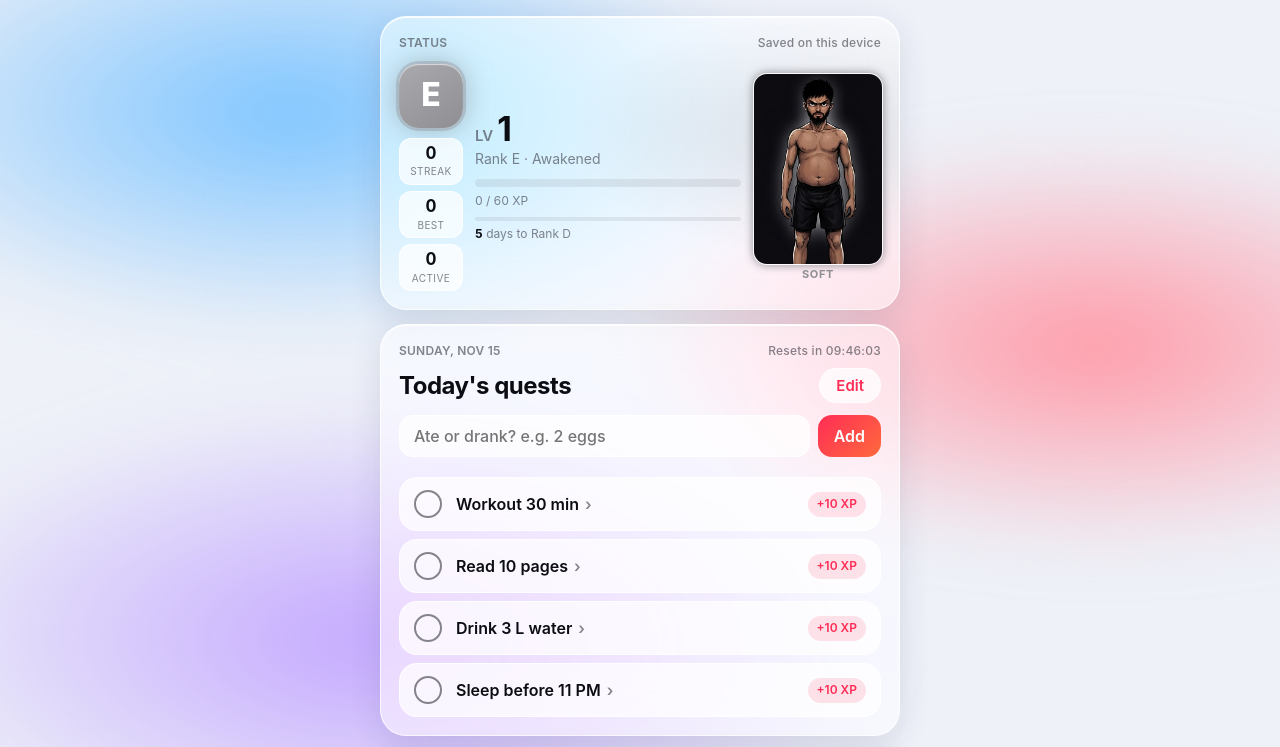
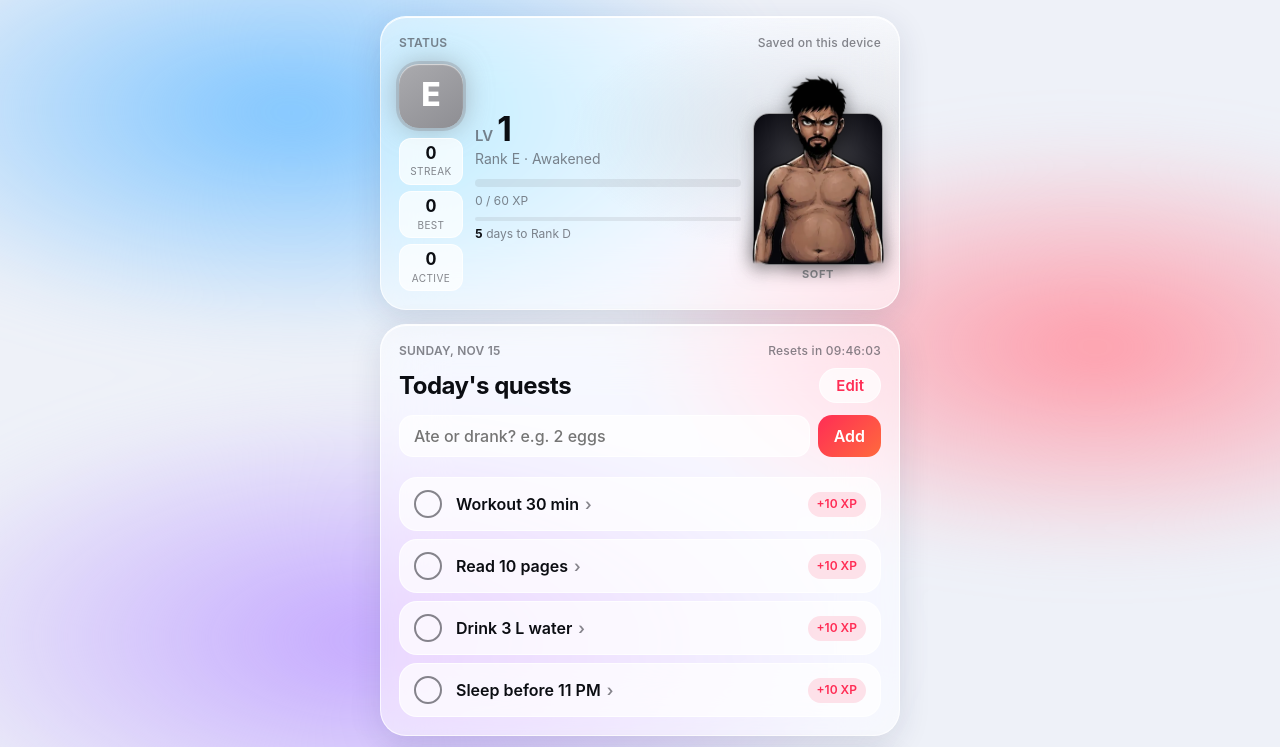
Before and after one commit to lovishbangarh22-rgb/Ascend, a plain HTML site: page index.html in a window 1280 px wide. Shown: the top 747 px of the page. Drawn offline with Linux system fonts and the light colour scheme.

Commit message:
Character: cut-out torso popping out of the frame
Co-Authored-By: Claude Opus 5.5 <noreply@anthropic.com>
Claude-Session: https://claude.ai/code/session_01RQS9JwNUnA4oCmsgwvXP6g

```diff
--- a/index.html
+++ b/index.html
@@ -42,7 +42,9 @@ h1,h2{margin:0;text-wrap:balance;font-family:var(--f);letter-spacing:-.02em}
 .mstat b{display:block;font-family:var(--f-round);font-size:17px;font-weight:700;font-variant-numeric:tabular-nums}
 .mstat span{font-size:10px;color:var(--muted);text-transform:uppercase;letter-spacing:.04em}
 .hero{display:grid;justify-items:center;gap:2px}
-.hero img{width:128px;height:190px;object-fit:cover;object-position:top;border-radius:14px;border:1px solid var(--edge);transition:filter .6s,box-shadow .6s}
+.hero .frame{position:relative;width:128px;height:150px;margin-top:40px;border-radius:16px;border:1px solid color-mix(in srgb,var(--rk,#8e8e93) 55%,var(--edge));
+  background:radial-gradient(80% 70% at 50% 35%,color-mix(in srgb,var(--rk,#8e8e93) 55%,#0b0b12),#0b0b12 75%);box-shadow:0 0 18px color-mix(in srgb,var(--rk,#8e8e93) 45%,transparent);transition:box-shadow .6s}
+.hero .frame img{position:absolute;left:50%;bottom:0;height:190px;width:auto;max-width:none;transform:translateX(-50%);filter:drop-shadow(0 6px 10px rgba(0,0,0,.55));pointer-events:none}
 .hstage{font-size:11px;font-weight:700;letter-spacing:.06em;text-transform:uppercase;color:var(--rk,var(--muted))}
 .rank{width:72px;height:72px;border-radius:22px;display:grid;place-items:center;color:#fff;font-family:var(--f-round);font-weight:800;font-size:38px;
   background:linear-gradient(145deg,color-mix(in srgb,var(--rk) 75%,#fff),var(--rk));box-shadow:inset 0 1px 1px rgba(255,255,255,.6),0 0 0 3px color-mix(in srgb,var(--rk) 35%,transparent),0 0 28px color-mix(in srgb,var(--rk) 65%,transparent);animation:aura 3s ease-in-out infinite alternate}
@@ -183,7 +185,7 @@ h1,h2{margin:0;text-wrap:balance;font-family:var(--f);letter-spacing:-.02em}
         <div class="rnext" id="rnext"></div>
       </div>
       <div class="hero" aria-label="Your character">
-        <img id="heroImg" src="img/s0.jpg" alt="">
+        <div class="frame"><img id="heroImg" src="img/p0.webp" alt=""></div>
         <span class="hstage" id="hstage">Soft</span>
       </div>
     </div>
@@ -324,10 +326,11 @@ function smooth(pts){ // closed Catmull-Rom -> cubic bezier
     d+=`C${c1[0].toFixed(1)},${c1[1].toFixed(1)} ${c2[0].toFixed(1)},${c2[1].toFixed(1)} ${p2[0].toFixed(1)},${p2[1].toFixed(1)}`; }
   return d+"Z";
 }
-const HERO=["img/s0.jpg","img/s1.jpg","img/s2.jpg","img/s3.jpg","img/s4.jpg","img/s5.jpg"]; // E..S
+const HERO=["img/p0.webp","img/p1.webp","img/p2.webp","img/p3.webp","img/p4.webp","img/p5.webp"]; // E..S
 function drawHero(p,col){
   const i=Math.min(5,Math.floor(p*5.999)), h=HERO[i], im=document.getElementById("heroImg");
-  if(im){ if(!im.src.endsWith(h)) im.src=h; im.style.boxShadow=`0 0 ${10+i*4}px ${col}`; }
+  if(im){ if(!im.src.endsWith(h)) im.src=h; }
+  const fr=im&&im.closest(".hero"); if(fr) fr.style.setProperty("--rk",col);
   const panel=im&&im.closest(".panel"); if(panel) panel.style.setProperty("--rk",col);
   const hs=document.getElementById("hstage"); if(hs){ hs.textContent=STAGES[i]; hs.parentElement.style.setProperty("--rk",col); }
 }
```
Also changed, not shown: img/p0.webp (added), img/p1.webp (added), img/p2.webp (added), img/p3.webp (added), img/p4.webp (added), img/p5.webp (added), img/s0.jpg (deleted), img/s1.jpg (deleted), img/s2.jpg (deleted), img/s3.jpg (deleted), img/s4.jpg (deleted), img/s5.jpg (deleted).
